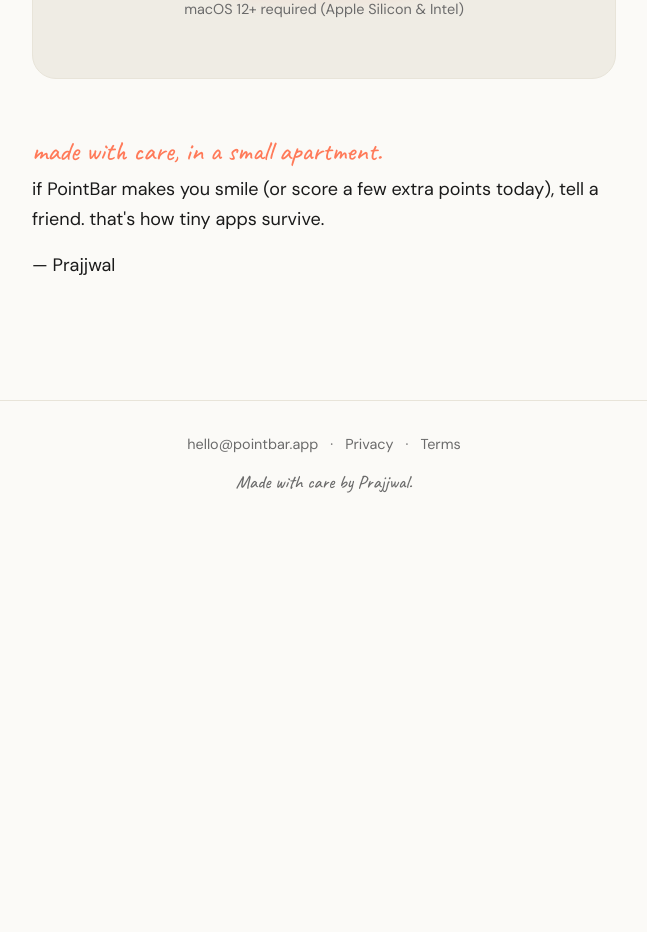
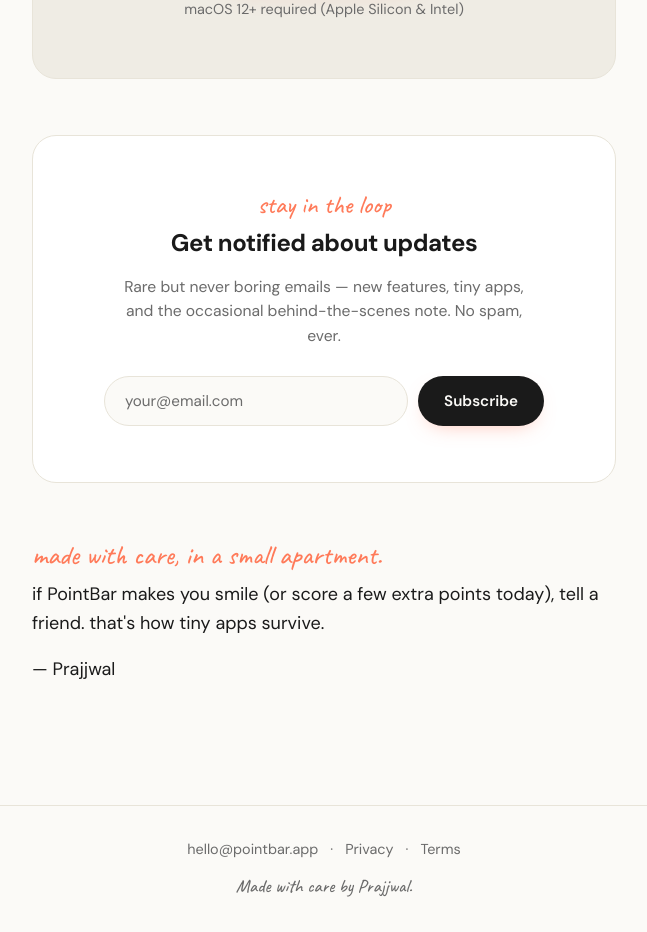
Before and after one commit to Prajjwal009/notSoBoringApps, a React (Vite) app: page / in a window 1280 px wide. Shown: the part 1771-2703 px from the top of the page, without its empty margins (316-963 px from the left). Before the commit the page ends 2309 px from the top, so only its background shows below. Built offline with nearby package versions, Linux system fonts and the light colour scheme; the HTML template or start-up script is replaced by a standard one.

Commit message:
added newsletter

```diff
--- a/src/App.css
+++ b/src/App.css
@@ -234,6 +234,150 @@ body {
   line-height: 1.2;
 }
 
+/* Newsletter */
+.newsletter {
+  text-align: center;
+  padding: 56px 28px;
+  margin: 0 0 56px;
+  background: var(--card);
+  border: 1px solid var(--line);
+  border-radius: 24px;
+}
+
+.news-kicker {
+  font-family: 'Caveat', cursive;
+  font-size: 1.6rem;
+  color: var(--accent);
+  margin-bottom: 6px;
+  line-height: 1;
+}
+
+.newsletter h2 {
+  font-size: 1.5rem;
+  font-weight: 700;
+  letter-spacing: -0.02em;
+  margin-bottom: 12px;
+}
+
+.news-sub {
+  color: var(--muted);
+  font-size: 0.98rem;
+  max-width: 420px;
+  margin: 0 auto 28px;
+  line-height: 1.55;
+}
+
+.news-form {
+  display: flex;
+  gap: 10px;
+  max-width: 440px;
+  margin: 0 auto;
+}
+
+.news-form input {
+  flex: 1;
+  background: var(--bg);
+  border: 1px solid var(--line);
+  border-radius: 999px;
+  padding: 14px 20px;
+  font-size: 0.95rem;
+  font-family: inherit;
+  color: var(--fg);
+  outline: none;
+  transition: border-color 0.15s ease;
+}
+
+.news-form input:focus {
+  border-color: var(--accent);
+}
+
+.news-form input::placeholder { color: var(--muted); }
+
+.news-form button {
+  background: var(--fg);
+  color: var(--bg);
+  border: none;
+  border-radius: 999px;
+  padding: 14px 26px;
+  font-size: 0.95rem;
+  font-weight: 600;
+  font-family: inherit;
+  cursor: pointer;
+  transition: transform 0.15s ease, box-shadow 0.15s ease, background 0.15s ease;
+  display: inline-flex;
+  align-items: center;
+  justify-content: center;
+  gap: 8px;
+  white-space: nowrap;
+  box-shadow: 0 8px 20px -10px rgba(255, 122, 89, 0.5);
+}
+
+.news-form button:hover:not(:disabled) {
+  transform: translateY(-1px);
+  box-shadow: 0 12px 28px -10px rgba(255, 122, 89, 0.6);
+}
+
+.news-form button:disabled { opacity: 0.6; cursor: not-allowed; }
+
+.news-form button.err {
+  background: #ef4444;
+  color: white;
+}
+
+.spinner {
+  width: 14px;
+  height: 14px;
+  border: 2px solid rgba(255, 255, 255, 0.3);
+  border-top-color: currentColor;
+  border-radius: 50%;
+  animation: spin 0.6s linear infinite;
+}
+
+@keyframes spin { to { transform: rotate(360deg); } }
+
+.news-error {
+  color: #ef4444;
+  font-size: 0.88rem;
+  margin-top: 14px;
+}
+
+.news-success {
+  display: flex;
+  flex-direction: column;
+  align-items: center;
+  gap: 8px;
+  animation: fadeUp 0.4s ease-out;
+}
+
+.check {
+  width: 56px;
+  height: 56px;
+  border-radius: 50%;
+  background: rgba(34, 197, 94, 0.12);
+  color: #22c55e;
+  display: inline-flex;
+  align-items: center;
+  justify-content: center;
+  margin-bottom: 6px;
+}
+
+.news-success-title {
+  font-family: 'Caveat', cursive;
+  font-size: 1.8rem;
+  color: var(--accent);
+  line-height: 1;
+}
+
+.news-success-sub {
+  color: var(--muted);
+  font-size: 0.95rem;
+}
+
+@keyframes fadeUp {
+  from { opacity: 0; transform: translateY(8px); }
+  to { opacity: 1; transform: translateY(0); }
+}
+
 /* Footer */
 .foot {
   border-top: 1px solid var(--line);
@@ -284,4 +428,8 @@ body {
   .buy { padding: 16px 30px; font-size: 1rem; }
   .menubar { padding: 10px 14px; }
   .menubar-right { gap: 12px; }
+  .newsletter { padding: 44px 22px; border-radius: 20px; }
+  .newsletter h2 { font-size: 1.3rem; }
+  .news-form { flex-direction: column; }
+  .news-form button { width: 100%; }
 }
--- a/src/components/LandingPage.jsx
+++ b/src/components/LandingPage.jsx
@@ -1,4 +1,37 @@
+import { useState } from 'react';
+
 function LandingPage() {
+  const [email, setEmail] = useState('');
+  const [status, setStatus] = useState('idle');
+  const [errorMsg, setErrorMsg] = useState('');
+
+  const handleSubmit = async (e) => {
+    e.preventDefault();
+    if (!email) return;
+    setStatus('loading');
+    setErrorMsg('');
+    try {
+      const response = await fetch('/api/subscribe', {
+        method: 'POST',
+        headers: { 'Content-Type': 'application/json' },
+        body: JSON.stringify({ email }),
+      });
+      const data = await response.json();
+      if (response.ok) {
+        setStatus('success');
+        setEmail('');
+      } else {
+        setStatus('error');
+        setErrorMsg(data.error || 'Something went wrong. Please try again.');
+        setTimeout(() => setStatus('idle'), 4000);
+      }
+    } catch (err) {
+      setStatus('error');
+      setErrorMsg('Network error. Please try again.');
+      setTimeout(() => setStatus('idle'), 4000);
+    }
+  };
+
   return (
     <div className="page">
       <main className="wrap">
@@ -65,6 +98,46 @@ function LandingPage() {
           <p className="reqs">macOS 12+ required (Apple Silicon &amp; Intel)</p>
         </section>
 
+        <section className="newsletter">
+          <p className="news-kicker">stay in the loop</p>
+          <h2>Get notified about updates</h2>
+          <p className="news-sub">
+            Rare but never boring emails — new features, tiny apps, and the
+            occasional behind-the-scenes note. No spam, ever.
+          </p>
+
+          {status === 'success' ? (
+            <div className="news-success">
+              <div className="check">
+                <svg width="28" height="28" viewBox="0 0 24 24" fill="none">
+                  <circle cx="12" cy="12" r="11" stroke="currentColor" strokeWidth="2"/>
+                  <path d="M7 12.5L10.5 16L17 8" stroke="currentColor" strokeWidth="2" strokeLinecap="round" strokeLinejoin="round"/>
+                </svg>
+              </div>
+              <p className="news-success-title">you're in!</p>
+              <p className="news-success-sub">check your inbox to confirm.</p>
+            </div>
+          ) : (
+            <form className="news-form" onSubmit={handleSubmit}>
+              <input
+                type="email"
+                placeholder="your@email.com"
+                value={email}
+                onChange={(e) => setEmail(e.target.value)}
+                disabled={status === 'loading'}
+                required
+              />
+              <button type="submit" disabled={status === 'loading'} className={status === 'error' ? 'err' : ''}>
+                {status === 'loading' && <span className="spinner"></span>}
+                {status === 'idle' && 'Subscribe'}
+                {status === 'loading' && 'Joining...'}
+                {status === 'error' && 'Try again'}
+              </button>
+            </form>
+          )}
+          {status === 'error' && <p className="news-error">{errorMsg}</p>}
+        </section>
+
         <section className="block signoff">
           <p className="caveat">made with care, in a small apartment.</p>
           <p>
```
